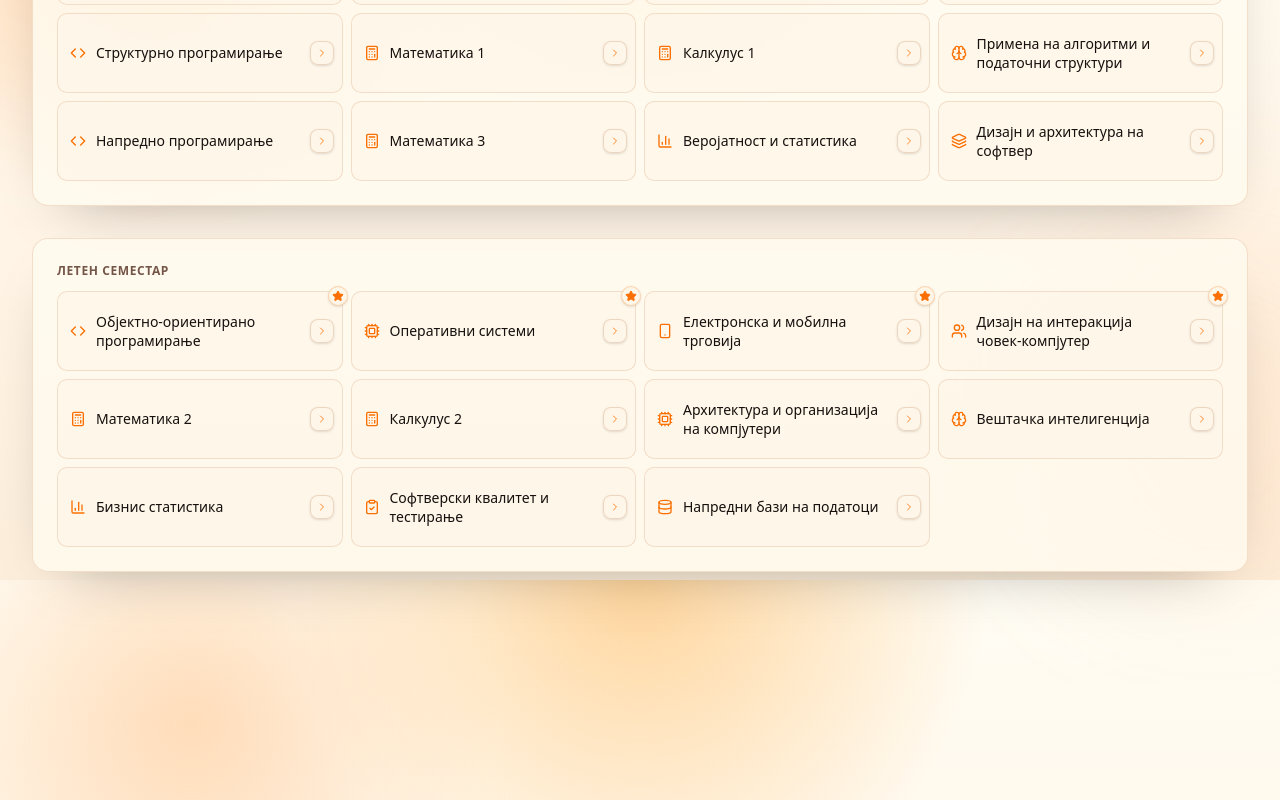
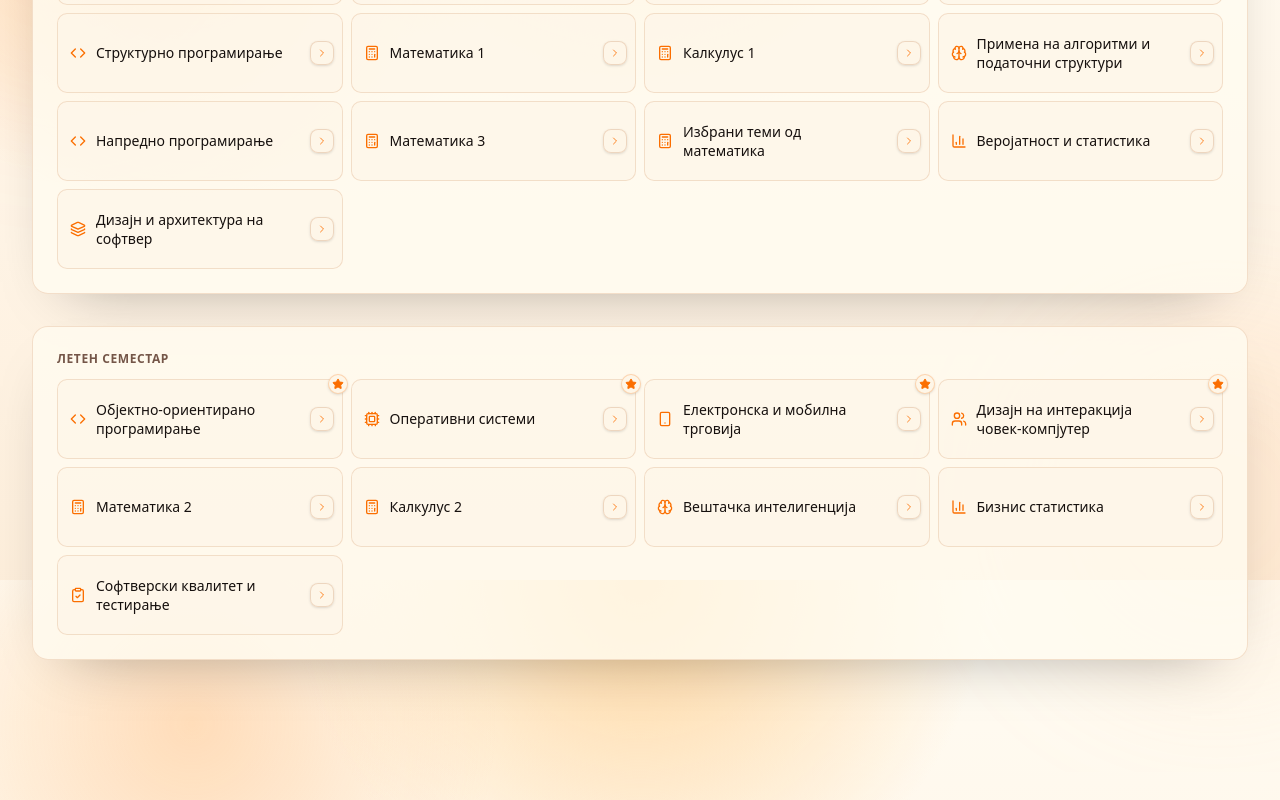
Before and after one commit to Delemangi/learnify, a React (Vite) app: page / in a window 1280 px wide. Shown: the part 1020-1820 px from the top of the page. Built offline with nearby package versions, Linux system fonts and the light colour scheme.

Commit message:
fix(courses): update available courses
Removes two courses from the summer list and adds Selected Topics in Mathematics to the winter list.

```diff
--- a/src/data/course-lists.ts
+++ b/src/data/course-lists.ts
@@ -86,6 +86,13 @@ export const winterCourses: CourseData[] = [
   },
   {
     description: THEORY_AND_PRACTICAL_WITHOUT_LAB_DESCRIPTION,
+    icon: 'calculator',
+    semester: 'winter',
+    tags: [],
+    title: 'Избрани теми од математика',
+  },
+  {
+    description: THEORY_AND_PRACTICAL_WITHOUT_LAB_DESCRIPTION,
     icon: 'bar-chart',
     semester: 'winter',
     tags: [],
@@ -132,13 +139,6 @@ export const summerCourses: CourseData[] = [
     title: 'Оперативни системи',
   },
   {
-    description: PRACTICAL_COURSE_DESCRIPTION,
-    icon: 'cpu',
-    semester: 'summer',
-    tags: [],
-    title: 'Архитектура и организација на компјутери',
-  },
-  {
     description: THEORY_AND_PRACTICAL_DESCRIPTION,
     icon: 'brain',
     semester: 'summer',
@@ -175,13 +175,6 @@ export const summerCourses: CourseData[] = [
     tags: [],
     title: 'Софтверски квалитет и тестирање',
   },
-  {
-    description: THEORY_AND_PRACTICAL_DESCRIPTION,
-    icon: 'database',
-    semester: 'summer',
-    tags: ['SQL'],
-    title: 'Напредни бази на податоци',
-  },
 ];
 
 export const coursesBySemester: Record<Semester, CourseData[]> = {
```
